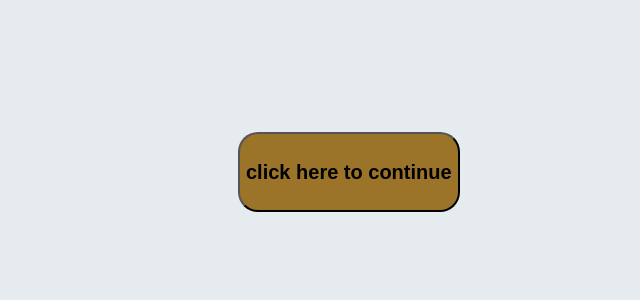
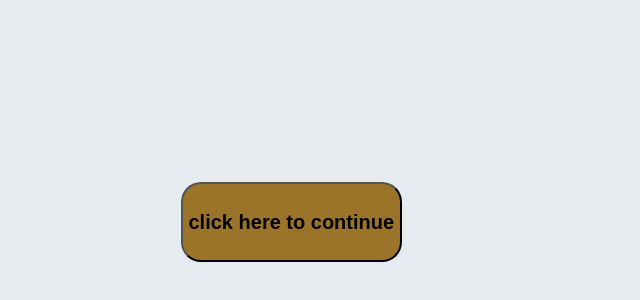
Before and after one commit to inetrnetih/inetrnetih.github.io, a plain HTML site: page index.html in a window 1280 px wide. Shown: the part 76-376 px from the top of the page, without its empty margins (322-962 px from the left). Drawn offline with Linux system fonts and the light colour scheme.

Commit message:
add file

```diff
--- a/index.html
+++ b/index.html
@@ -9,8 +9,8 @@
         body{
             display: flex;
     justify-content: center;
-    padding-top: 200px;
-    padding-right:160px ;
+    padding-top: 250px;
+    padding-right:275px ;
     -webkit-animation: colorchange 20s infinite;
         animation: colorchange 20s infinite;
       }
```
